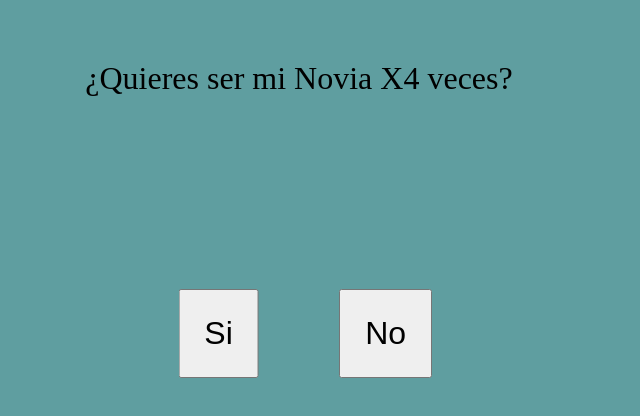
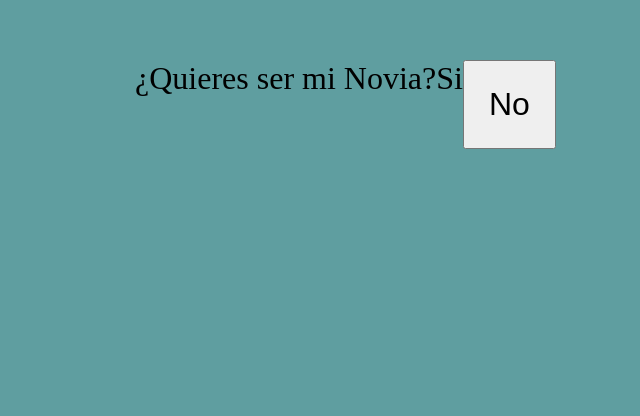
Before and after one commit to nyya89/esta-es-la-ultima-bueno-no, a plain HTML site: page index.html in a window 1280 px wide. Shown: the part 132-548 px from the top of the page, without its empty margins (341-981 px from the left). Drawn offline with Linux system fonts and the light colour scheme.

Commit message:
Update index.html

```diff
--- a/index.html
+++ b/index.html
@@ -10,7 +10,7 @@
 <body>
 
     <div class="contenedor">
-        <p>¿Quieres ser mi Novia X4 veces?</p>
+        <p>¿Quieres ser mi Novia?</pg
         <button id="yesBtn">Si</button>
         <button id="noBtn">No</button>
     </div>
```
